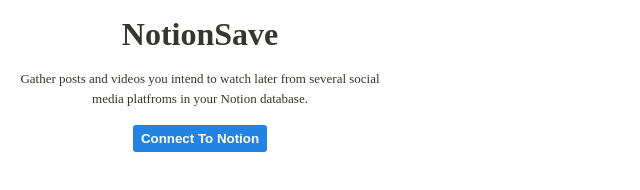
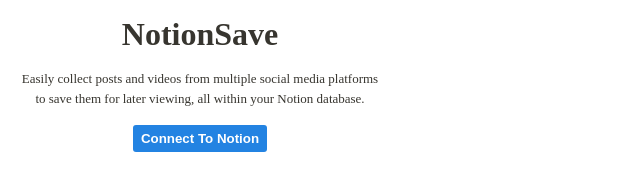
Before and after one commit to karam-koujan/NotionSave, a website built with webpack: page index.html in a window 1280 px wide. Shown: the whole page, without its empty margins (0-640 px from the left). Built offline with nearby package versions, Linux system fonts and the light colour scheme; some packages are replaced by stand-ins of ours; no server answers.

Commit message:
chore: modify index.html

```diff
--- a/index.html
+++ b/index.html
@@ -9,8 +9,8 @@
   <body>
     <h1 class="title">NotionSave</h1>
     <p class="introduction">
-      Gather posts and videos you intend to watch later from several social
-      media platfroms in your Notion database.
+      Easily collect posts and videos from multiple social media platforms to
+      save them for later viewing, all within your Notion database.
     </p>
     <div id="profile"></div>
     <div id="connect"></div>
```
